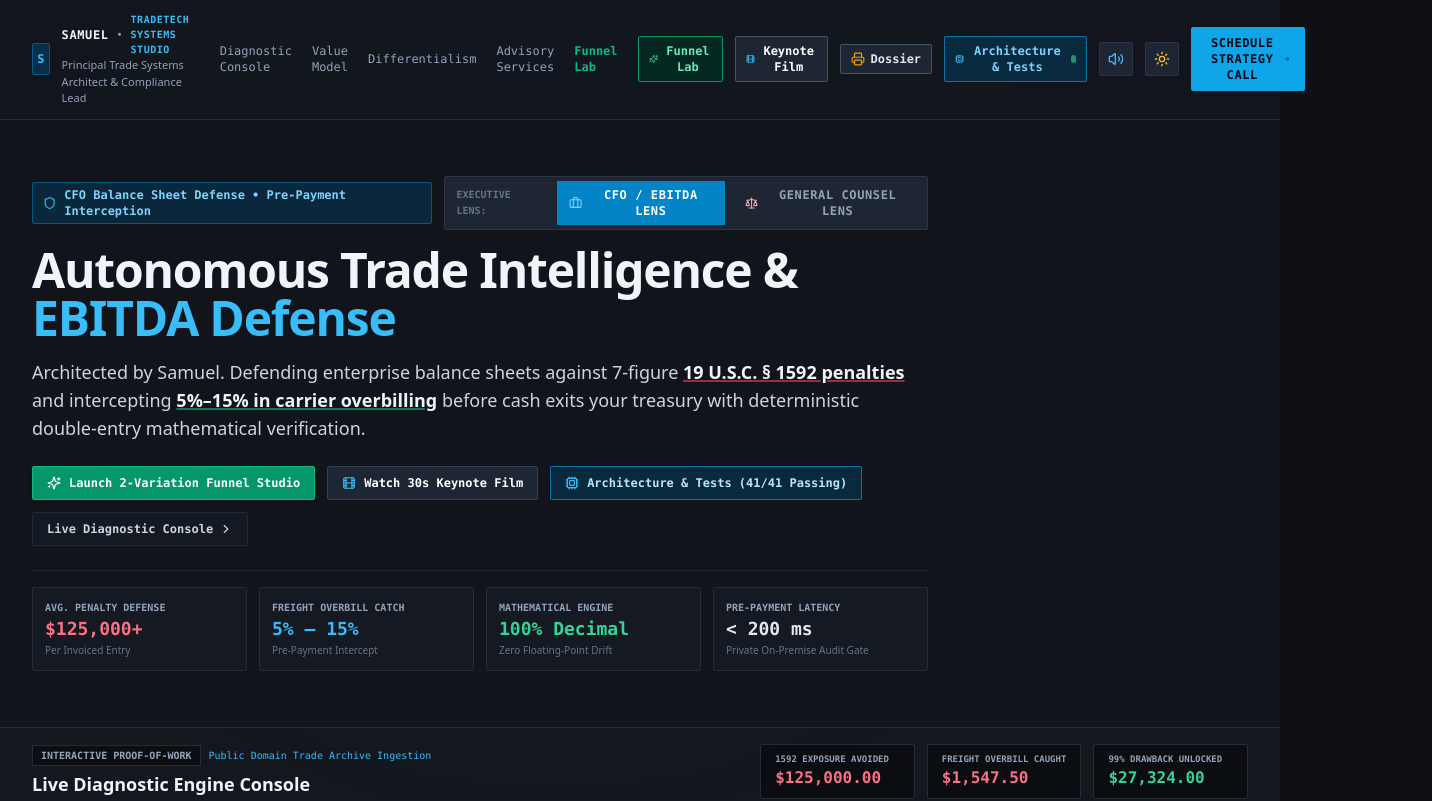
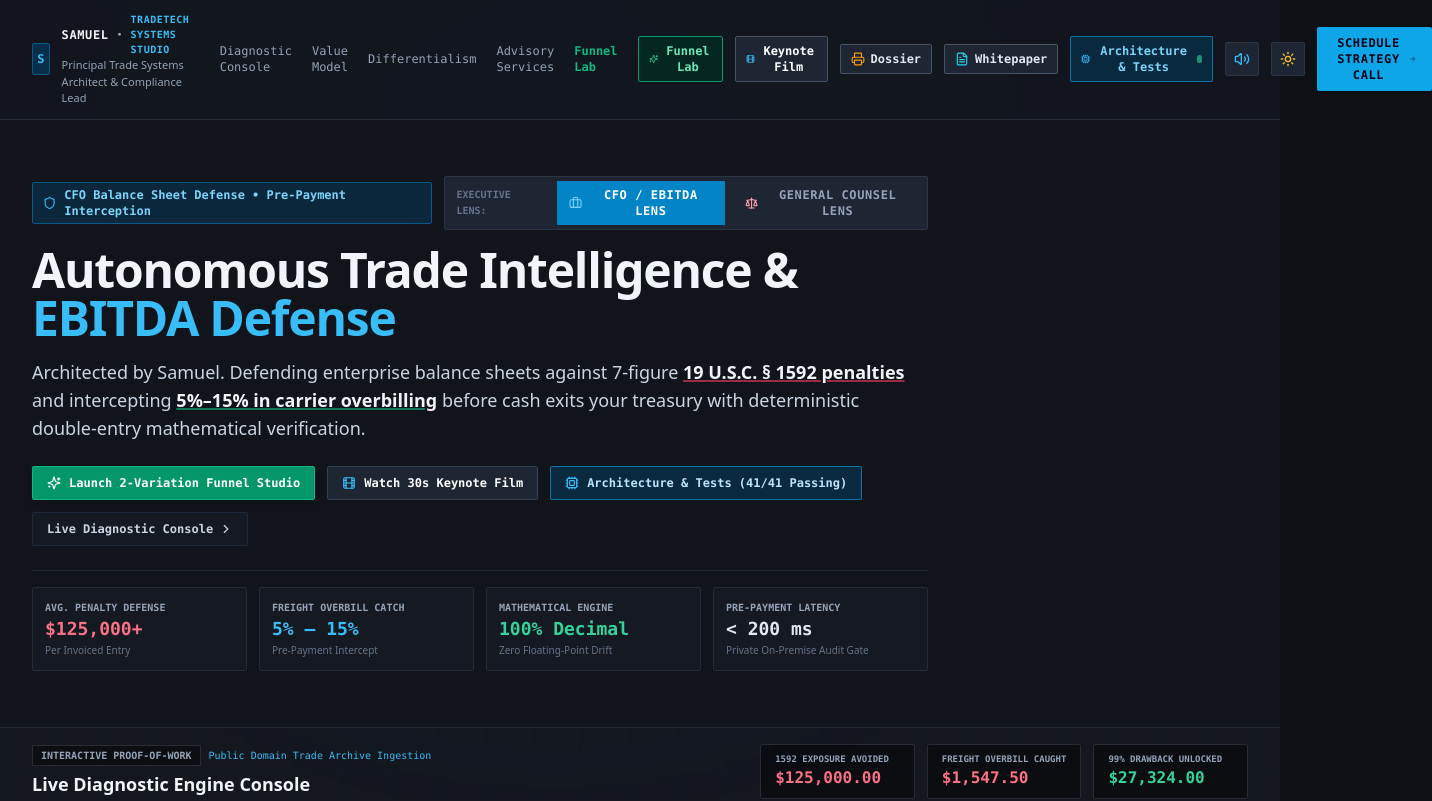
Before and after one commit to Wikusww2/trade-systems-studio, a Next.js app in the folder frontend-dashboard/: page / in a window 1280 px wide. Shown: the top 801 px of the page, 1432 px wide, since content can reach past the window. Built offline with nearby package versions, Linux system fonts and the light colour scheme; no server answers.

Commit message:
feat(ui): add direct Whitepaper publication link to global navbar

```diff
--- a/frontend-dashboard/src/components/DualPaneAuditViewer.tsx
+++ b/frontend-dashboard/src/components/DualPaneAuditViewer.tsx
@@ -390,6 +390,17 @@ export const DualPaneAuditViewer: React.FC = () => {
               <Printer className="w-3.5 h-3.5 text-amber-500" />
               <span>Dossier</span>
             </button>
+
+            {/* Interactive Technical Whitepaper Publication */}
+            <a
+              href={`${process.env.NEXT_PUBLIC_BASE_PATH || ""}/whitepaper/`}
+              onClick={() => sound.playTick()}
+              title="Read Interactive Systems Architecture Whitepaper"
+              className="hidden lg:flex items-center gap-1.5 px-2.5 py-1.5 bg-slate-100 dark:bg-[#1E2533] text-slate-700 dark:text-slate-200 hover:bg-slate-200 dark:hover:bg-[#252E3E] border border-slate-300 dark:border-slate-600 rounded-sm font-mono text-xs font-semibold transition-all shadow-xs"
+            >
+              <FileText className="w-3.5 h-3.5 text-cyan-400" />
+              <span>Whitepaper</span>
+            </a>
 
             {/* System Architecture & 40/40 Tests Button */}
             <button
```
